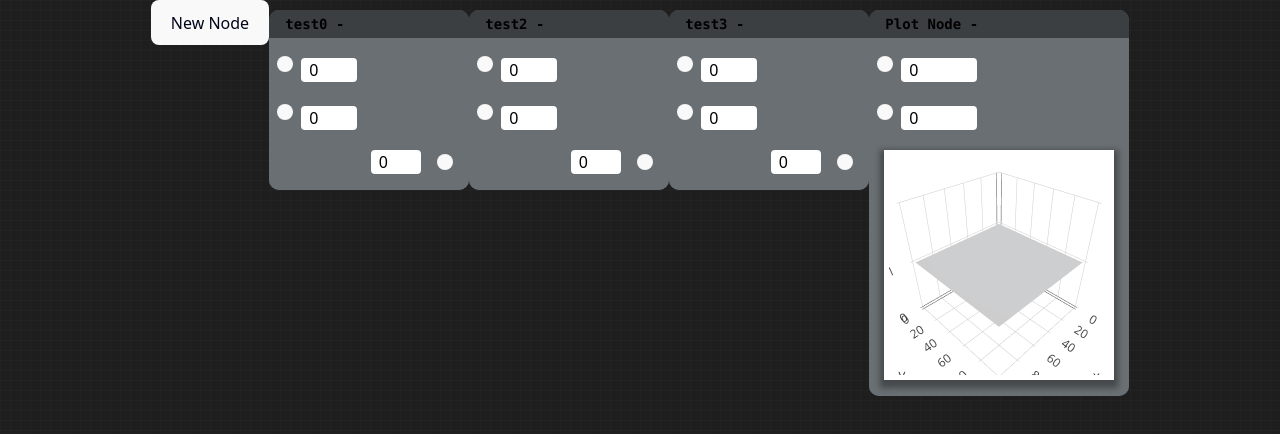
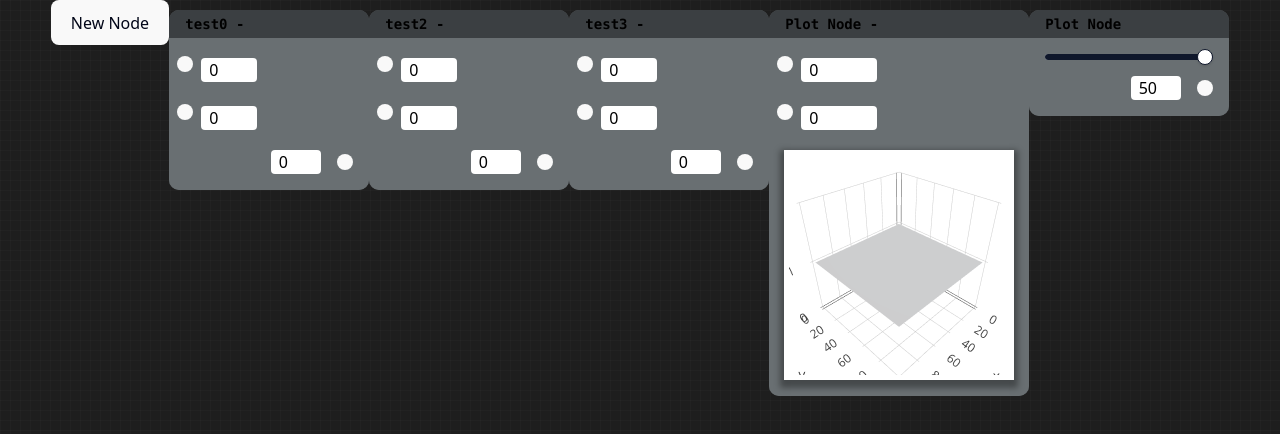
Before and after one commit to dhayes/flotus, a React (Vite) app: page / in a window 1280 px wide. Shown: the top 434 px of the page. Built offline with nearby package versions, Linux system fonts and the light colour scheme.

Commit message:
node slider

```diff
--- a/package.json
+++ b/package.json
@@ -16,6 +16,7 @@
     "@mui/icons-material": "^7.1.1",
     "@mui/material": "^7.1.1",
     "@radix-ui/react-checkbox": "^1.3.2",
+    "@radix-ui/react-slider": "^1.3.5",
     "@radix-ui/react-slot": "^1.2.3",
     "class-variance-authority": "^0.7.1",
     "clsx": "^2.1.1",
--- a/src/Engine.tsx
+++ b/src/Engine.tsx
@@ -4,6 +4,7 @@ import { useMousePosition } from './useMousePosition';
 import NodePlot from './NodePlot';
 import PlotDraggableNode from './PlotDraggableNode';
 import Simple3DPlot from './PlotDraggableNode';
+import NodeSlider from './NodeSlider';
 
 interface EngineProps {
     // Define your props here
@@ -67,6 +68,7 @@ const Engine: React.FC<EngineProps> = (props) => {
                 />
             ))}
             {
+                <>
                <NodePlot
                     key={useId()}
                     label="Plot Node"
@@ -80,6 +82,20 @@ const Engine: React.FC<EngineProps> = (props) => {
                     selectedInputId={selectedInputId}
                     selectedOutputId={selectedOutputId}
                 />
+                <NodeSlider
+                    key={useId()}
+                    label="Plot Node"
+                    setAddDependencyFunction={setAddDependencyFunction}
+                    addDependencyFunction={addDependencyFunction}
+                    setRemoveDependencyFunction={setRemoveDependencyFunction}
+                    removeDependencyFunction={removeDependencyFunction}
+                    setUpdateInputFunction={setUpdateInputFunction}
+                    setSelectedInputId={setSelectedInputId}
+                    setSelectedOutputId={setSelectedOutputId}
+                    selectedInputId={selectedInputId}
+                    selectedOutputId={selectedOutputId}
+                />
+                </>
             }
         </div>
     );
--- /dev/null
+++ b/src/NodeSlider.tsx
@@ -0,0 +1,178 @@
+import React, { useContext, useEffect, useId, useRef, useState } from "react";
+import { Card, CardContent, CardHeader } from "@/components/ui/card";
+import { Slider } from "@/components/ui/slider";
+import Draggable from "react-draggable";
+import { ConnectionContext } from "./ConnectionManager";
+import type { Point } from "./types";
+
+interface NodeProps {
+  label: string;
+  width?: number;
+  setAddDependencyFunction: React.Dispatch<
+    React.SetStateAction<((id: string, f: (value: any) => void) => void) | undefined>
+  >;
+  addDependencyFunction: ((id: string, f: (value: any) => void) => void) | undefined;
+  setRemoveDependencyFunction: React.Dispatch<
+    React.SetStateAction<((id: string) => void) | undefined>
+  >;
+  removeDependencyFunction: ((id: string) => void) | undefined;
+  setUpdateInputFunction: (value: any) => void;
+  setSelectedInputId: (id: string | null) => void;
+  setSelectedOutputId: (id: string | null) => void;
+  selectedInputId: string | null;
+  selectedOutputId: string | null;
+  style?: React.CSSProperties;
+}
+
+const SliderNode: React.FC<NodeProps> = ({
+  label,
+  width,
+  setAddDependencyFunction,
+  addDependencyFunction,
+  setRemoveDependencyFunction,
+  removeDependencyFunction,
+  setUpdateInputFunction,
+  setSelectedInputId,
+  setSelectedOutputId,
+  selectedInputId,
+  selectedOutputId,
+  style,
+}) => {
+  const { startConnection, finishConnection, updatePortPosition, deleteConnection, moveEndPoint } =
+    useContext(ConnectionContext);
+
+  const inputId = useId();
+  const outputId = useId();
+  const nodeRef = useRef<any>(null);
+  const portRefs = useRef<Record<string, HTMLDivElement | null>>({});
+
+  const [value, setValue] = useState<number>(50);
+  const [connected, setConnected] = useState<string | null>(null);
+
+  const [dependencies, setDependencies] = useState<Record<string, (v: any) => void>>({});
+
+  const addDependency = (id: string, f: (v: any) => void) => {
+    f(value);
+    setDependencies((prev) => ({ ...prev, [id]: f }));
+  };
+
+  const removeDependency = (id: string) => {
+    setDependencies((prev) => {
+      const newDeps = { ...prev };
+      delete newDeps[id];
+      return newDeps;
+    });
+  };
+
+  useEffect(() => {
+    Object.values(dependencies).forEach((f) => f(value));
+  }, [value]);
+
+  useEffect(() => {
+    const handleMouseUp = (e: MouseEvent) => {
+      if (!nodeRef.current?.contains(e.target as Node)) {
+        setAddDependencyFunction(undefined);
+        setRemoveDependencyFunction(undefined);
+        setUpdateInputFunction(undefined);
+        setSelectedInputId(null);
+        setSelectedOutputId(null);
+      }
+    };
+    document.addEventListener("mouseup", handleMouseUp);
+    return () => document.removeEventListener("mouseup", handleMouseUp);
+  }, []);
+
+  const updatePortPositions = () => {
+    Object.entries(portRefs.current).forEach(([id, el]) => {
+      if (el) {
+        const rect = el.getBoundingClientRect();
+        const center: Point = {
+          x: rect.left + rect.width / 2,
+          y: rect.top + rect.height / 2,
+        };
+        updatePortPosition(id, center);
+      }
+    });
+  };
+
+  const onDragHandler = () => {
+    updatePortPositions();
+  };
+
+  return (
+    <Draggable
+      defaultClassName="inline-block draggable-item"
+      nodeRef={nodeRef}
+      onDrag={onDragHandler}
+      onStop={onDragHandler}
+      cancel="button"
+    >
+      <div ref={nodeRef} style={style}>
+        <Card
+          className="bg-[#53585a] overflow-hidden rounded-lg !gap-0 !py-0 !shadow-none !border-none"
+          style={width ? { width: `${width}px` } : { width: "200px" }}
+        >
+          <CardHeader className="bg-[#3b3f42] text-left px-4 text-black !gap-0 !py-1 text-sm font-semibold font-mono select-none !shadow-none">
+            {label}
+          </CardHeader>
+          <CardContent className="py-4 px-0 bg-[#696f72]">
+            <div className="flex flex-col items-stretch gap-4 text-justify">
+              {/* Slider */}
+              <div className="px-4">
+                <Slider
+                  max={10}
+                  step={0.1}
+                  value={[value]}
+                  onValueChange={([v]) => {
+                    setValue(v);
+                  }}
+                />
+              </div>
+              {/* Output */}
+              <div className="self-end text-right flex !ml-0 pl-0">
+                <div>
+                  <input
+                    className="w-1/3 py-0 px-2 bg-white text-black rounded"
+                    type="text"
+                    value={value}
+                    readOnly
+                  />
+                </div>
+                <div
+                  className="!mr-0 !px-2 flex items-center"
+                  ref={(el) => {
+                    portRefs.current[outputId] = el;
+                  }}
+                >
+                  <button
+                    className={`!mx-2 !px-2 !w-4 !aspect-square !rounded-full !bg-gray-${
+                      Object.keys(dependencies).length > 0 ? "600" : "900"
+                    } !hover:bg-gray-700 !p-0 !border-0 cursor-pointer`}
+                    aria-label="Output port"
+                    onMouseDown={() => {
+                      startConnection(outputId);
+                      setSelectedOutputId(outputId);
+                      setAddDependencyFunction(() => (id, f) => addDependency(id, f));
+                      setRemoveDependencyFunction(() => removeDependency);
+                    }}
+                    onMouseUp={() => {
+                      finishConnection(outputId);
+                      setAddDependencyFunction(undefined);
+                      setRemoveDependencyFunction(undefined);
+                      setUpdateInputFunction(undefined);
+                      setSelectedInputId(null);
+                      setSelectedOutputId(null);
+                    }}
+                  ></button>
+                </div>
+              </div>
+
+            </div>
+          </CardContent>
+        </Card>
+      </div>
+    </Draggable>
+  );
+};
+
+export default React.memo(SliderNode);
--- /dev/null
+++ b/src/components/ui/slider.tsx
@@ -0,0 +1,61 @@
+import * as React from "react"
+import * as SliderPrimitive from "@radix-ui/react-slider"
+
+import { cn } from "@/lib/utils"
+
+function Slider({
+  className,
+  defaultValue,
+  value,
+  min = 0,
+  max = 100,
+  ...props
+}: React.ComponentProps<typeof SliderPrimitive.Root>) {
+  const _values = React.useMemo(
+    () =>
+      Array.isArray(value)
+        ? value
+        : Array.isArray(defaultValue)
+          ? defaultValue
+          : [min, max],
+    [value, defaultValue, min, max]
+  )
+
+  return (
+    <SliderPrimitive.Root
+      data-slot="slider"
+      defaultValue={defaultValue}
+      value={value}
+      min={min}
+      max={max}
+      className={cn(
+        "relative flex w-full touch-none items-center select-none data-[disabled]:opacity-50 data-[orientation=vertical]:h-full data-[orientation=vertical]:min-h-44 data-[orientation=vertical]:w-auto data-[orientation=vertical]:flex-col",
+        className
+      )}
+      {...props}
+    >
+      <SliderPrimitive.Track
+        data-slot="slider-track"
+        className={cn(
+          "bg-muted relative grow overflow-hidden rounded-full data-[orientation=horizontal]:h-1.5 data-[orientation=horizontal]:w-full data-[orientation=vertical]:h-full data-[orientation=vertical]:w-1.5"
+        )}
+      >
+        <SliderPrimitive.Range
+          data-slot="slider-range"
+          className={cn(
+            "bg-primary absolute data-[orientation=horizontal]:h-full data-[orientation=vertical]:w-full"
+          )}
+        />
+      </SliderPrimitive.Track>
+      {Array.from({ length: _values.length }, (_, index) => (
+        <SliderPrimitive.Thumb
+          data-slot="slider-thumb"
+          key={index}
+          className="border-primary bg-background ring-ring/50 block size-4 shrink-0 rounded-full border shadow-sm transition-[color,box-shadow] hover:ring-4 focus-visible:ring-4 focus-visible:outline-hidden disabled:pointer-events-none disabled:opacity-50"
+        />
+      ))}
+    </SliderPrimitive.Root>
+  )
+}
+
+export { Slider }
```
Also changed, not shown: 1 other file (tests, documents, lock files or other folders).
